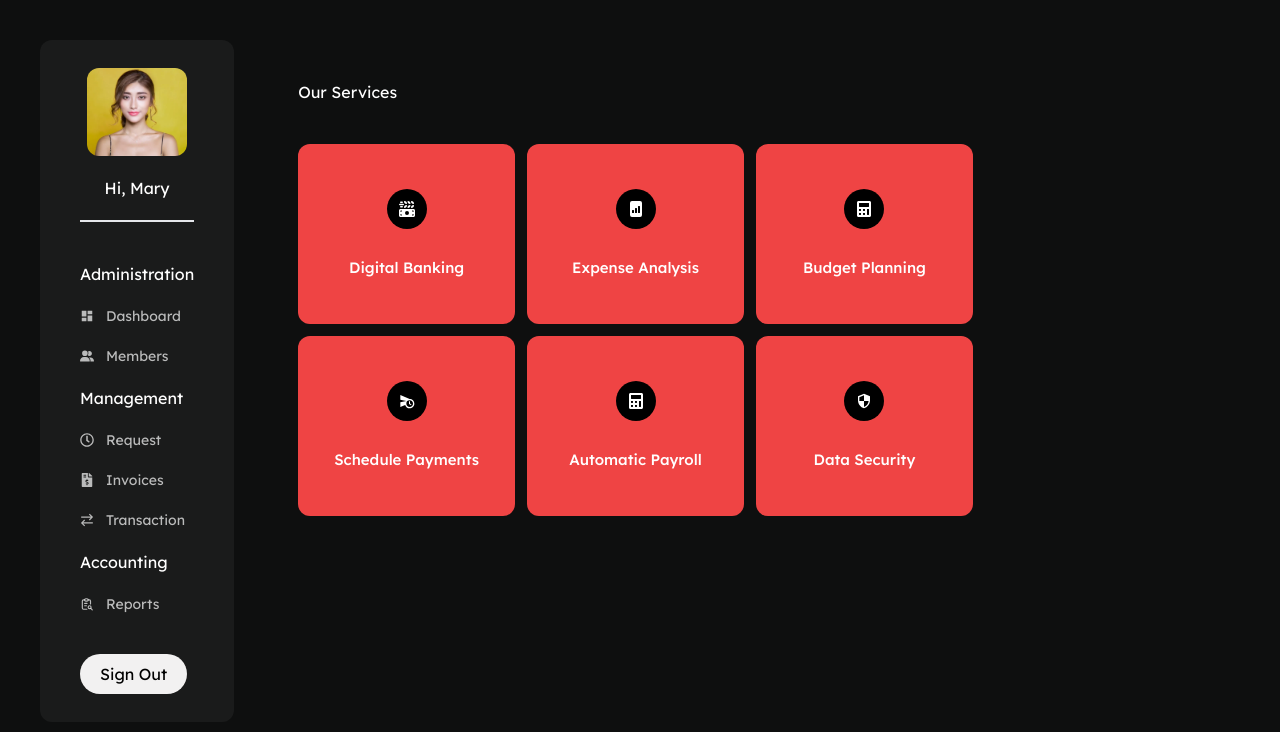
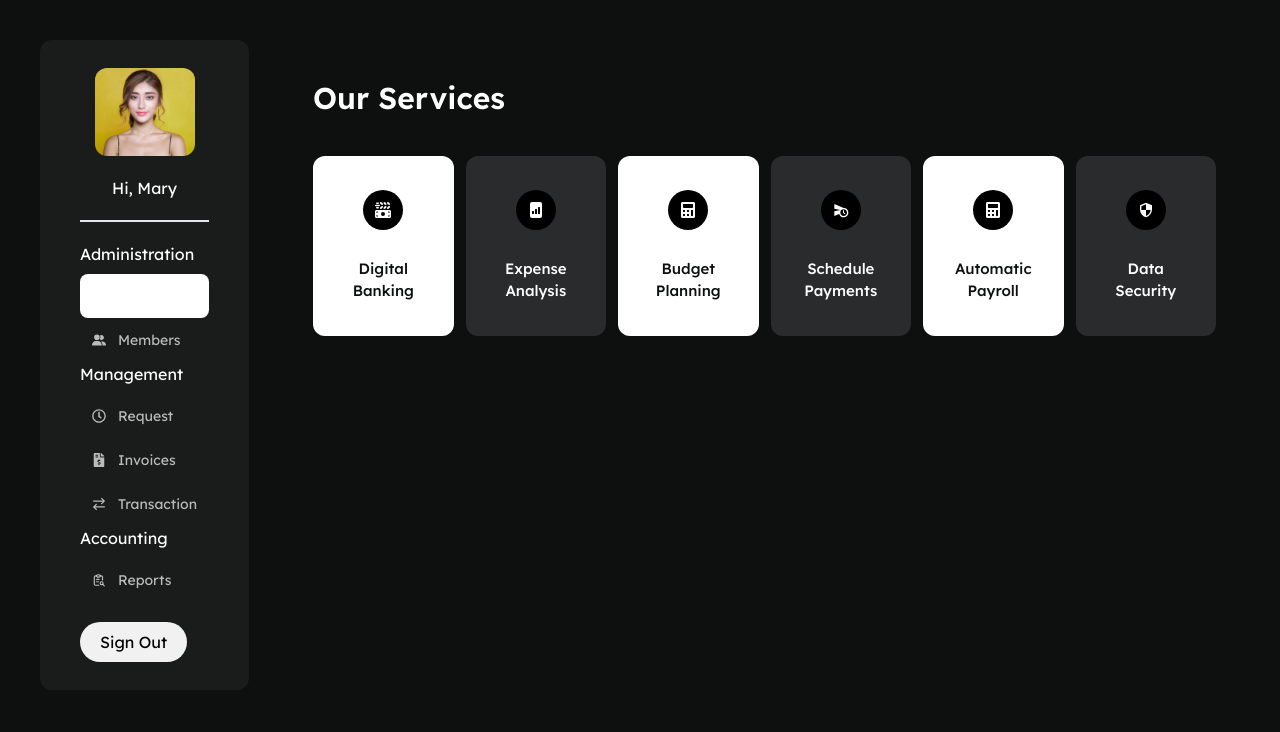
Before and after one commit to uttamaPrh/expense_tracker_frontend, a Next.js app: page /dashboard in a window 1280 px wide. Shown: the top 732 px of the page. Built offline with nearby package versions, Linux system fonts and the light colour scheme.

Commit message:
adjustment in dashboard UI

```diff
--- a/src/app/components/ui/sidebar/sideBar.tsx
+++ b/src/app/components/ui/sidebar/sideBar.tsx
@@ -1,11 +1,13 @@
+"use client";
 import Image from "next/image";
 import React from "react";
 import Line from "./line/line";
 import { siderbaritems } from "@/api/sidebar";
 import Link from "next/link";
-
+import { usePathname } from "next/navigation";
 
 const SideBar = () => {
+  const pathName = usePathname();
   return (
     <div className=" bg-white/5 px-10 rounded-xl py-7">
       <section className="flex gap-5 flex-col items-center">
@@ -28,13 +30,17 @@ const SideBar = () => {
       <section className="text-white">
         {siderbaritems.map((sidebarheading, index) => {
           return (
-            <div className="mt-5" key={index}>
-              <div> {sidebarheading.heading} </div>
+            <div key={index}>
+              <div className="pb-2"> {sidebarheading.heading} </div>
 
               {sidebarheading.sidebaritems.map((sidebaritems, index) => (
                 <Link href={sidebaritems.link} key={index}>
                   {" "}
-                  <div className="flex items-center gap-3 text-sm my-5 text-white/70 hover:text-white cursor-pointer ">
+                  <div
+                    className={`flex items-center gap-3 text-sm ${
+                      pathName == sidebaritems.link ? "bg-white text-dark" : " "
+                    } text-white/70 hover:bg-white hover:text-dark cursor-pointer p-3 rounded-lg `}
+                  >
                     {sidebaritems.icon}
                     {sidebaritems.label}
                   </div>{" "}
@@ -46,7 +52,6 @@ const SideBar = () => {
       </section>
 
       <button className="bg-cream rounded-full px-5 py-2 mt-5">Sign Out</button>
-
     </div>
   );
 };
--- a/src/app/dashboard/components/ourService/serviceCard.tsx
+++ b/src/app/dashboard/components/ourService/serviceCard.tsx
@@ -1,26 +1,31 @@
 import React from "react";
 import { ServiceCardComponent } from "../serviceCardComponent";
+import Heading from "@/app/components/ui/heading";
 
 const DashboardServiceCard = () => {
   return (
     <div className="bg-white/2 flex flex-col gap-10 mt-10 mx-6  ">
-      <div>
-        <p className="text-white">Our Services</p>
-      </div>
+      <Heading heading="Our Services" />
+      <div className="grid gap-3 lg:grid-cols-6 md:grid-cols-2 grid-cols-1">
+        {ServiceCardComponent.map((ServiceCardComponent, index) => {
+          const isEven = index % 2 === 0;
+          const cardBg = isEven ? "bg-white" : "bg-light";
+          // const iconBg = isEven ? "bg-light" : "bg-white";
+          const textColor = isEven ? "text-dark" : "text-white";
 
-      <div className="grid xxl:grid-cols-6 gap-3 lg:grid-cols-3 md:grid-cols-2 grid-cols-1">
-        {ServiceCardComponent.map((ServiceCardComponent, index) => {
           return (
-            <button key={index}
-              className={`${ServiceCardComponent.bg}  rounded-xl h-[180px] w-full hover:bg-blue-600`}
+            <button
+              key={index}
+              className={`${cardBg} rounded-xl h-[180px] w-full hover:bg-green  transition duration-300`}
             >
-              <div className="text-white flex items-center flex-col gap-7 px-9 ">
-                <div className="h-10 w-10 bg-black flex items-center justify-center rounded-full">
+              <div className={`flex items-center flex-col gap-7 px-9 `}>
+                <div
+                  className={`h-10 w-10 bg-black text-white flex items-center justify-center rounded-full`}
+                >
                   {ServiceCardComponent.icon}
                 </div>
-                <div className="text-[15px] font-medium">
-                  {" "}
-                  {ServiceCardComponent.service}{" "}
+                <div className={`text-[15px] font-medium ${textColor} `}>
+                  {ServiceCardComponent.service}
                 </div>
               </div>
             </button>
```
